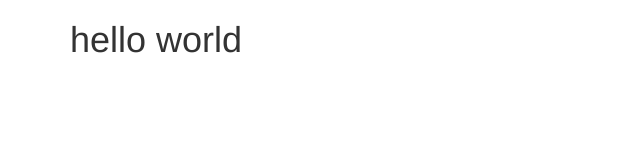
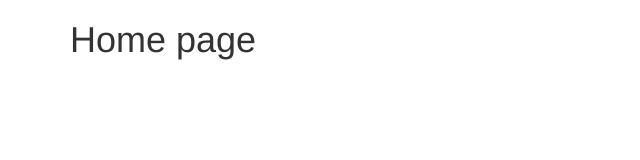
Before and after one commit to HuangStanley050/vueTrader, a Vue app: page / in a window 1280 px wide. Shown: the top 160 px of the page, without its empty margins (0-640 px from the left). Built offline with nearby package versions, Linux system fonts and the light colour scheme.

Commit message:
routes set up

```diff
--- a/src/App.vue
+++ b/src/App.vue
@@ -1,5 +1,5 @@
 <template>
-  <div class="container"><h1>hello world</h1></div>
+  <div class="container"><router-view> </router-view></div>
 </template>
 
 <script>
--- a/src/routes.js
+++ b/src/routes.js
@@ -1,6 +1,6 @@
 import Home from "./components/Home.vue";
-import Portfolio from "./components/Portfolio.vue";
-import Stocks from "./components/Stocks.vue";
+import Portfolio from "./components/portfolio/Portfolio.vue";
+import Stocks from "./components/stocks/Stocks.vue";
 
 export const routes = [
   { path: "/", component: Home },
```
Also changed, not shown: src/main.js (+7 -0 lines).
